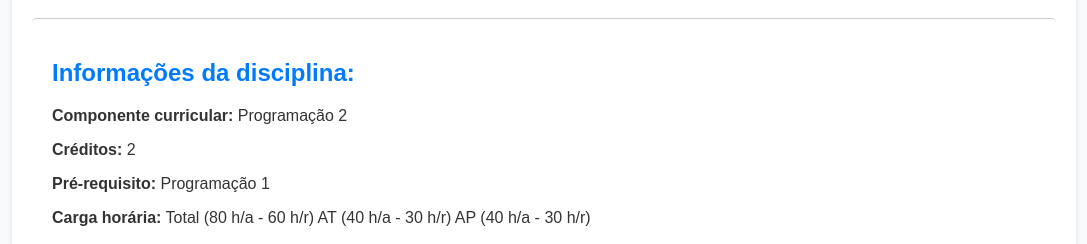
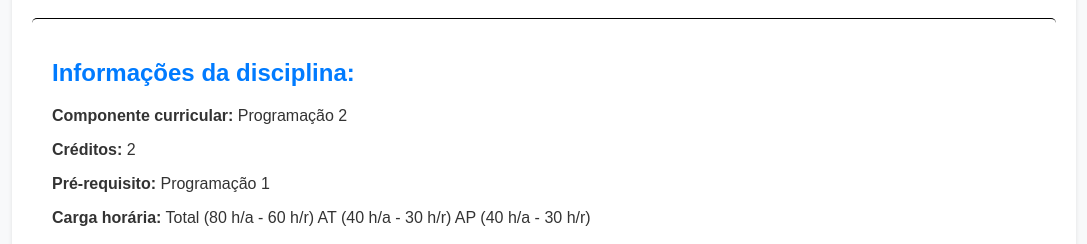
Before and after one commit to EduardoLimaa09/ementa, a plain HTML site: page index.html in a window 1280 px wide. Shown: the part 80-324 px from the top of the page, without its empty margins (96-1183 px from the left). Drawn offline with Linux system fonts and the light colour scheme.

Commit message:
Update index.html

```diff
--- a/index.html
+++ b/index.html
@@ -38,8 +38,8 @@
     #intro {
         padding: 20px;
         margin-top: 20px;
-        border-top: 1px solid #ccc;
-        border-bottom: 1px solid #ccc;
+        border-top: 1px solid #000;
+        border-bottom: 1px solid #000;
         border-radius: 5px;
     }
 
```
